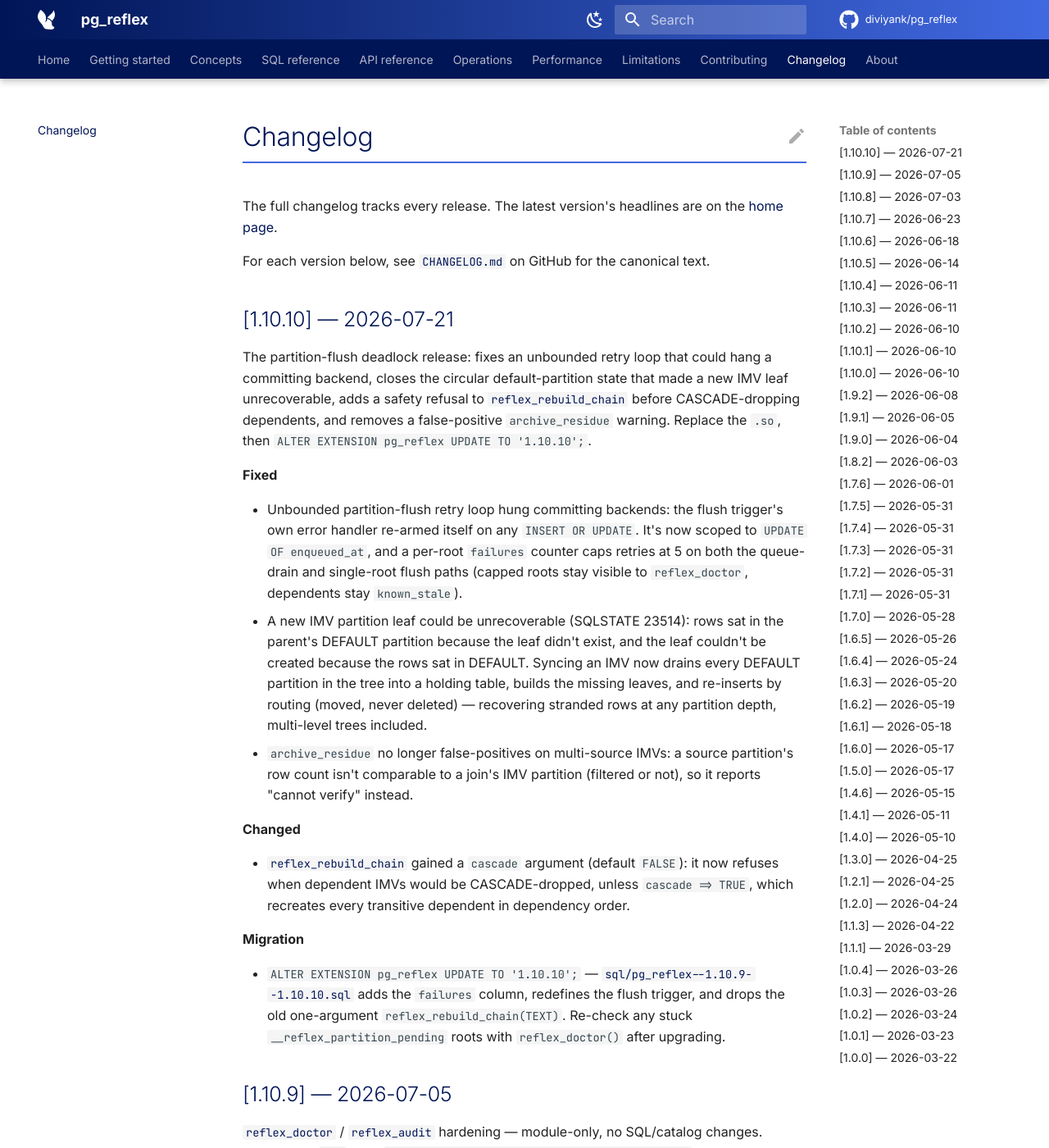
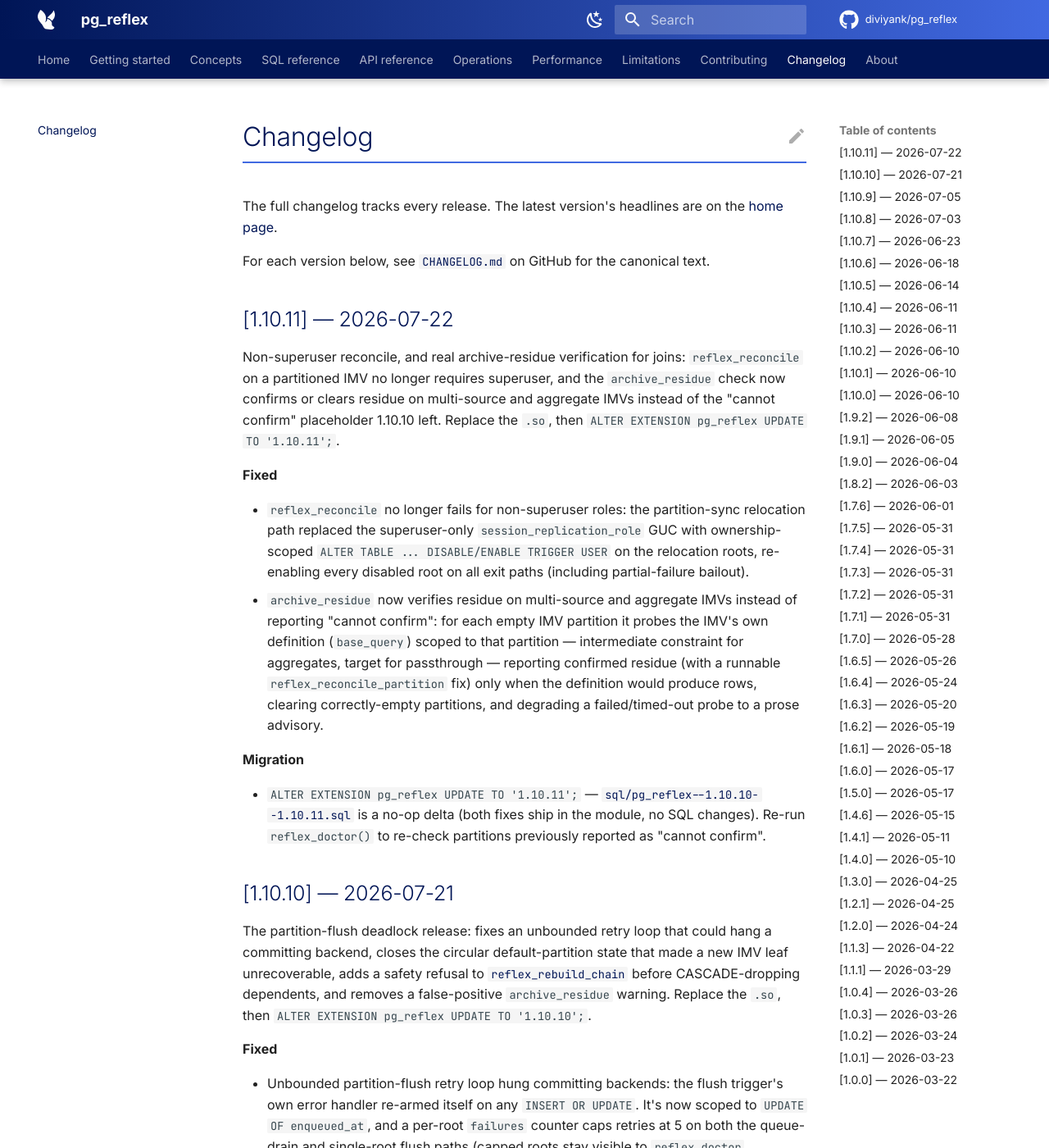
Before and after one commit to diviyank/pg_reflex, an MkDocs documentation site: the page built from docs/changelog.md, in a window 1280 px wide and 1400 px high. Shown: the whole window at 82% size. Built offline with MkDocs 1.6.1 and Material for MkDocs 9.7.7, drawn with Linux system fonts in a browser that asks for light colours; comment, search, counter and statistics services are not loaded.

Commit message:
dev: release

```diff
--- a/Cargo.toml
+++ b/Cargo.toml
@@ -4,7 +4,7 @@ members = ["fuzz_model"]
 
 [package]
 name = "pg_reflex"
-version = "1.10.10"
+version = "1.10.11"
 edition = "2021"
 description = "Incremental materialized view maintenance for PostgreSQL"
 license = "Apache-2.0"
--- a/docs/changelog.md
+++ b/docs/changelog.md
@@ -3,6 +3,19 @@
 The full changelog tracks every release. The latest version's headlines are on the [home page](index.md).
 
 For each version below, see [`CHANGELOG.md`](https://github.com/diviyank/pg_reflex/blob/main/CHANGELOG.md) on GitHub for the canonical text.
+
+## [1.10.11] — 2026-07-22
+
+Non-superuser reconcile, and real archive-residue verification for joins: `reflex_reconcile` on a partitioned IMV no longer requires superuser, and the `archive_residue` check now confirms or clears residue on multi-source and aggregate IMVs instead of the "cannot confirm" placeholder 1.10.10 left. Replace the `.so`, then `ALTER EXTENSION pg_reflex UPDATE TO '1.10.11';`.
+
+**Fixed**
+
+- `reflex_reconcile` no longer fails for non-superuser roles: the partition-sync relocation path replaced the superuser-only `session_replication_role` GUC with ownership-scoped `ALTER TABLE ... DISABLE/ENABLE TRIGGER USER` on the relocation roots, re-enabling every disabled root on all exit paths (including partial-failure bailout).
+- `archive_residue` now verifies residue on multi-source and aggregate IMVs instead of reporting "cannot confirm": for each empty IMV partition it probes the IMV's own definition (`base_query`) scoped to that partition — intermediate constraint for aggregates, target for passthrough — reporting confirmed residue (with a runnable `reflex_reconcile_partition` fix) only when the definition would produce rows, clearing correctly-empty partitions, and degrading a failed/timed-out probe to a prose advisory.
+
+**Migration**
+
+- `ALTER EXTENSION pg_reflex UPDATE TO '1.10.11';` — [`sql/pg_reflex--1.10.10--1.10.11.sql`](https://github.com/diviyank/pg_reflex/blob/main/sql/pg_reflex--1.10.10--1.10.11.sql) is a no-op delta (both fixes ship in the module, no SQL changes). Re-run `reflex_doctor()` to re-check partitions previously reported as "cannot confirm".
 
 ## [1.10.10] — 2026-07-21
 
```
Also changed, not shown: CHANGELOG.md (+41 -0 lines), 2 other files.
